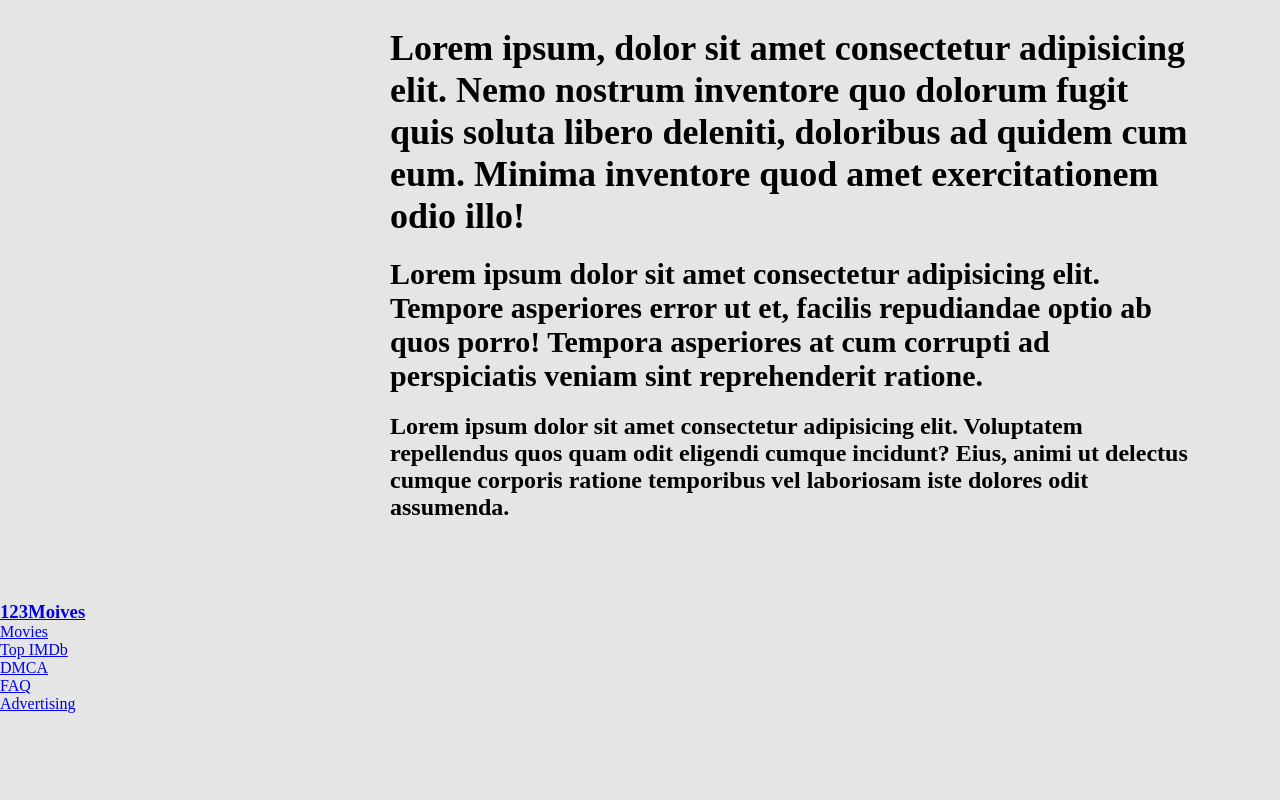
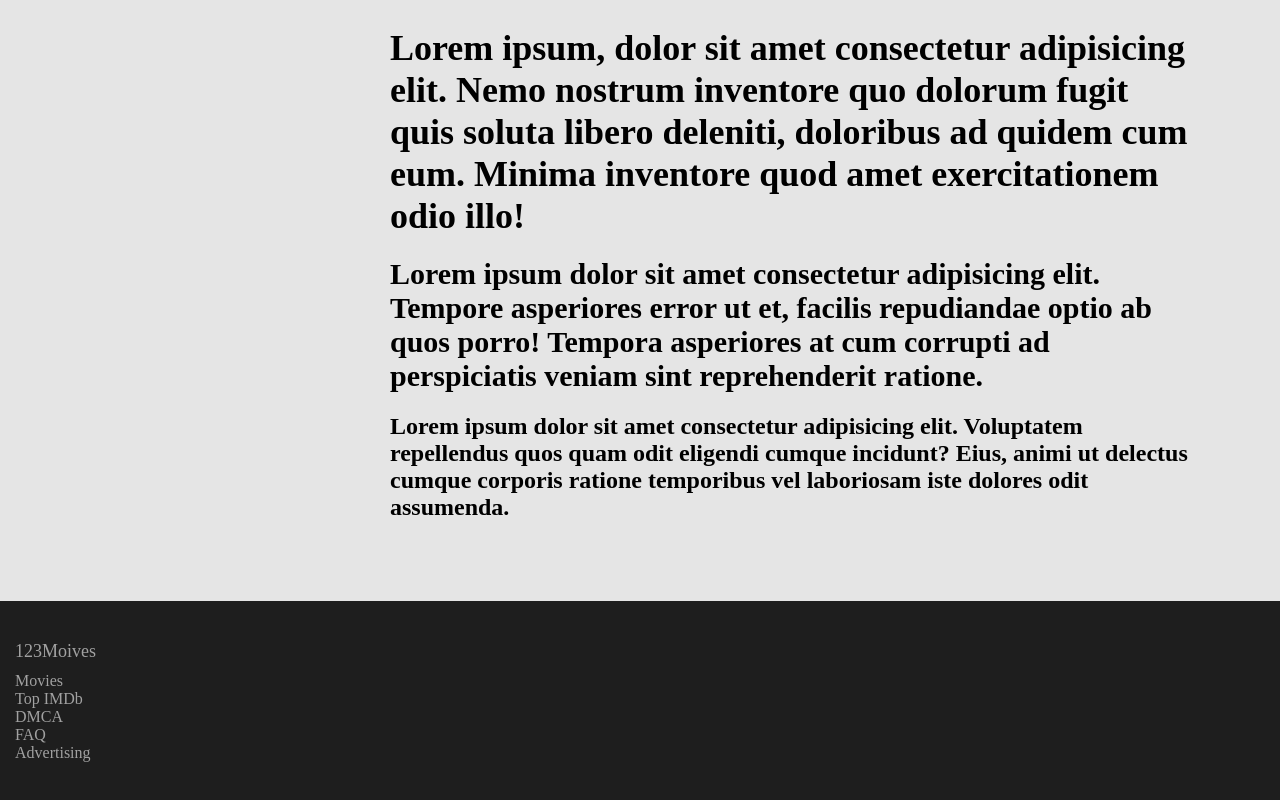
Before and after one commit to miholja/Od-kuce, a plain HTML site: page index.html in a window 1280 px wide. Shown: the part 423-1223 px from the top of the page. Before the commit the page ends 1136 px from the top, so only its background shows below. Drawn offline with Linux system fonts and the light colour scheme.

Commit message:
zavrseno

```diff
--- a/index.html
+++ b/index.html
@@ -66,8 +66,8 @@
     </div>
 
     <footer>
-        <div id="footer">
-            <div class="container">
+
+            <div class="container3">
                 <div class="row">
                     <div class="col-lg-6 footer-one">
                         <div class="footer-link">
@@ -91,7 +91,7 @@
                     </div>
                 </div>
             </div>
-        </div>
+
     </footer>
 </body>
 </html>
--- a/scss/style.scss
+++ b/scss/style.scss
@@ -233,4 +233,73 @@ body {
             }
         }
     }
+
+
+    footer {
+        background: #1E1E1E;
+        padding: 20px 0 40px;
+        color: #fff;
+        margin-top: 30px;
+        display: block;
+
+
+
+            .container3 {
+                width: 1580px;
+                padding-right: 15px;
+                padding-left: 15px;
+                margin-right: auto;
+                margin-left: auto;
+
+                .row {
+                    margin-right: -15px;
+                    margin-left: -15px;
+
+                    .col-lg-6 {
+
+
+                        position: relative;
+                        min-height: 1px;
+                        padding-right: 15px;
+                        padding-left: 15px;
+
+                        .footer-link {
+
+                            margin-right: 60px;
+
+                            a {
+                                text-decoration: none !important;
+                                outline: none;
+                                background-color: transparent;
+                                font-weight: normal;
+                                color: #a1a1a1;
+                            }
+
+
+                            .footer-link-head {
+                                font-size: 18px;
+                                font-weight: bold;
+                                margin-top: 20px;
+                                margin-bottom: 10px;
+
+                                p {
+                                    margin: 0 0 10px;
+                                    color: #fff;
+                                    font-weight: normal;
+
+
+                                }
+
+                                a {
+                                    color: #a1a1a1;
+                                    text-decoration: none !important;
+                                    outline: none;
+                                }
+                            }
+                        }
+                    }
+                }
+            }
+
+    }
 }
```
Also changed, not shown: css/style.css, 1 other file.
